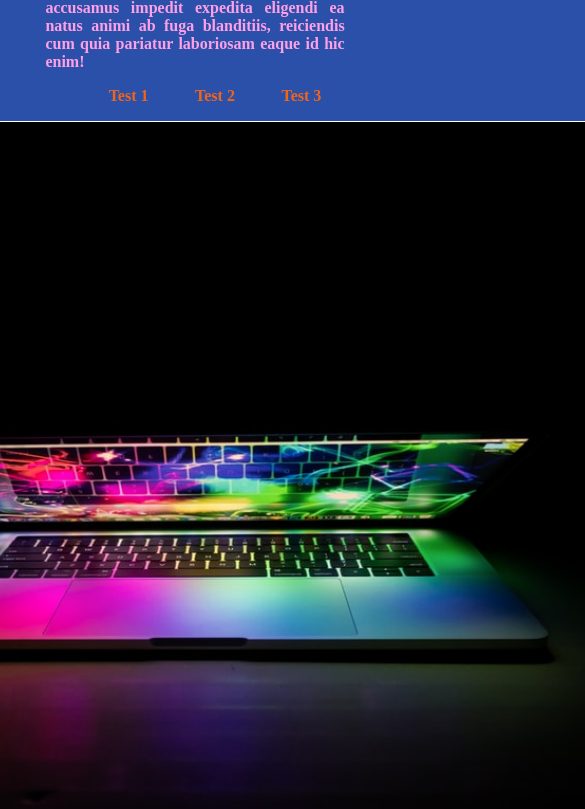
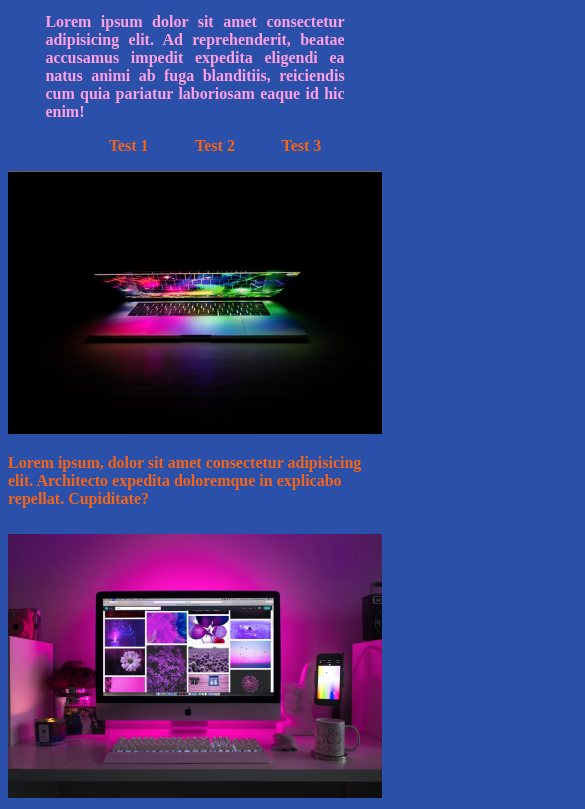
Before and after one commit to StevenTison/exoscss, a plain HTML site: page index.html in a window 390 px wide. Shown: the part 459-1268 px from the top of the page, 585 px wide, since content can reach past the window. Drawn offline with nearby package versions, Linux system fonts and the light colour scheme; files that its build step writes are made by us from their sources.

Commit message:
responsive

```diff
--- a/sass/layout/_navigation.scss
+++ b/sass/layout/_navigation.scss
@@ -9,6 +9,7 @@ nav {
         background-color: $main-color;
     }
     ul {
+        width: 100%;
         display: flex;
         align-items: center;
         justify-content: space-around;
@@ -21,3 +22,19 @@ nav {
         }
     }
 }
+
+@media screen and (min-width:280px) and (max-width:640px) {
+    nav {
+        flex-direction: column;
+        div {
+
+        }
+        ul {
+            li {
+                a {
+
+                }
+            }
+        }
+    }
+}
--- a/sass/pages/_home.scss
+++ b/sass/pages/_home.scss
@@ -0,0 +1,54 @@
+section{
+    max-width: 1200px;
+    width: 100%;
+    display: grid;
+    grid-template-columns: 1fr 1fr;
+    gap: 10px;
+    .une {
+        grid-column: 1 / 3;
+        .illu {
+            img {
+                width: 100%;
+                object-fit: cover;
+            }
+        }
+        h1 {
+            color: $main-color;
+            font-size: xx-large;
+        }
+
+    }
+    .secondaire {
+        img {
+            width: 100%;
+            object-fit: cover;
+        }
+
+    }
+}
+
+@media screen and (min-width:280px) and (max-width:640px) {
+    section {
+        display: grid;
+        grid-template-columns: 1fr;
+        width: 100%;
+        .une {
+            grid-column: 1;
+            .illu {
+                img {
+
+                }
+            }
+            h1 {
+                font-size: medium;
+            }
+        }
+        section .secondaire {
+            grid-column: 1 / 3;
+
+            img {
+
+            }
+        }
+    }
+}
```
Also changed, not shown: 1 other file.
